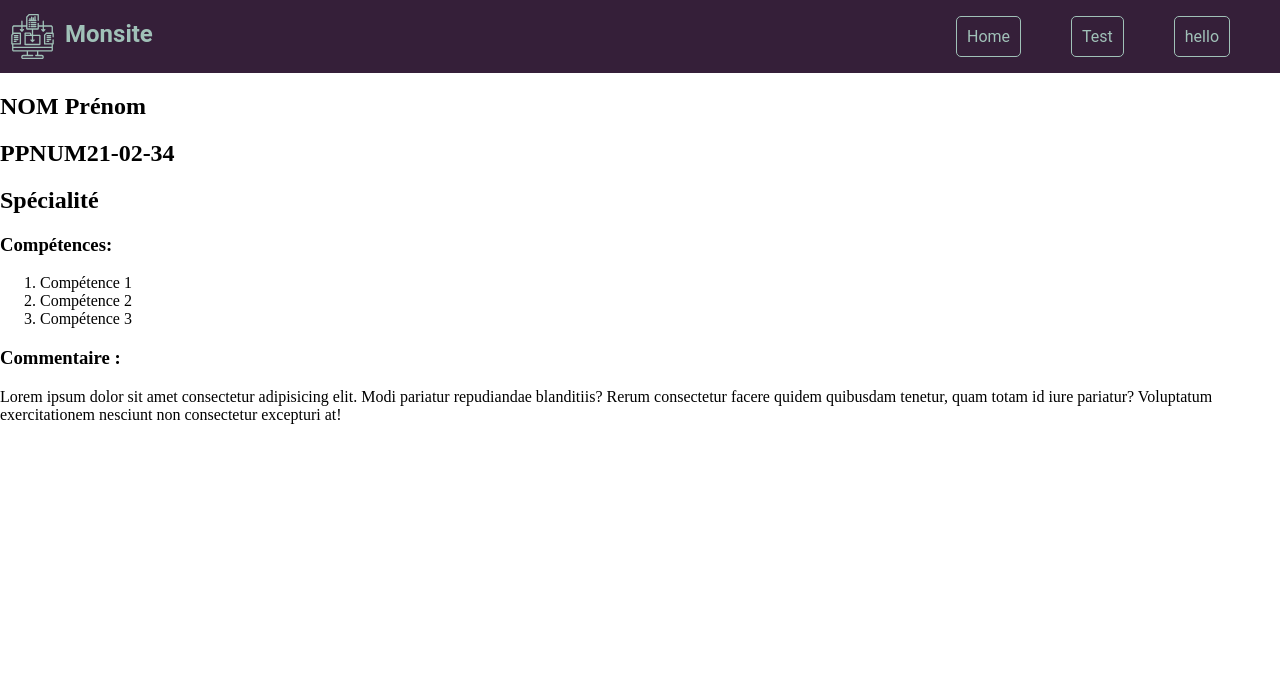
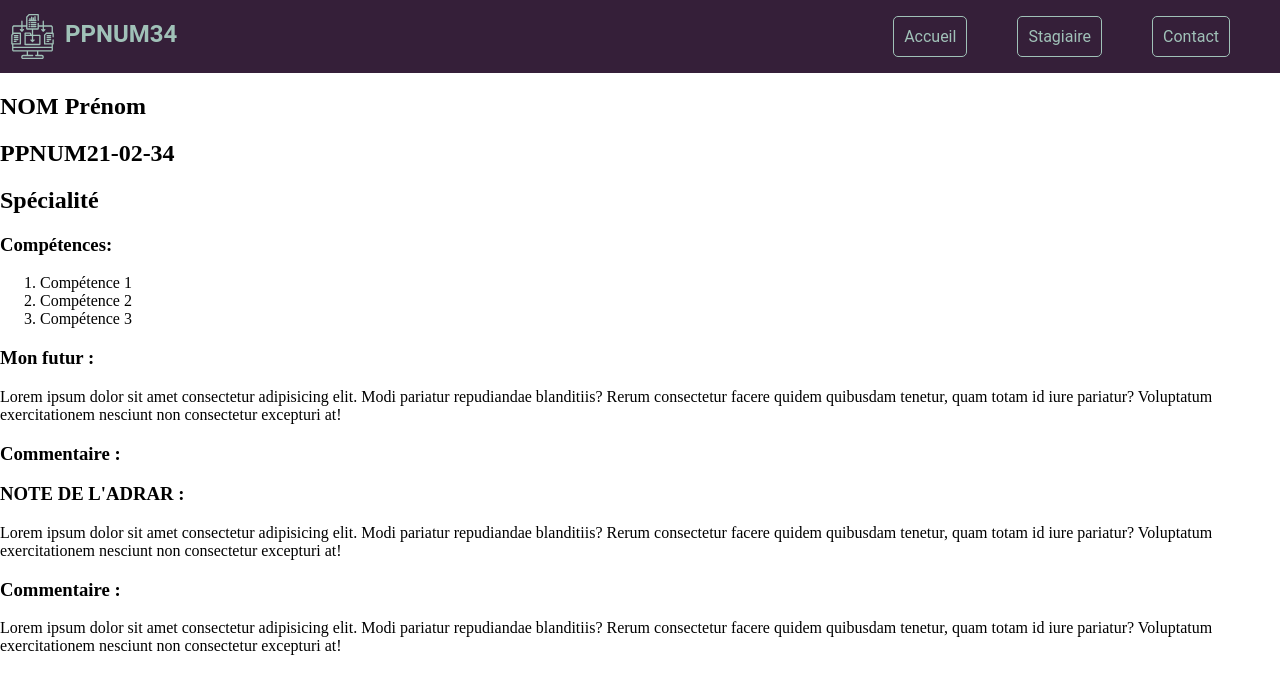
Before and after one commit to mithridatem/ppnum34, a plain HTML site: page TemplateStagiaire.html in a window 1280 px wide. Drawn offline with Linux system fonts and the light colour scheme.

Commit message:
Update TemplateStagiaire.html

```diff
--- a/TemplateStagiaire.html
+++ b/TemplateStagiaire.html
@@ -14,13 +14,13 @@
                 <img src="./menu.svg" alt="" class="burgerButton" width="40px">
                 <div>
                     <img src="./collecte-de-donnees.svg" alt="" class="brand" width="45px">
-                    <h1>Monsite</h1>
+                    <h1>PPNUM34</h1>
                 </div>
             </div>
             <ul>
-                <a><li>Home</li></a>
-                <a><li>Test</li></a>
-                <a><li>hello</li></a>
+                <a><li>Accueil</li></a>
+                <a><li>Stagiaire</li></a>
+                <a><li>Contact</li></a>
             </ul>
             <!-- créer une liste ul avec  des li à intérieur -->
         </nav>
@@ -35,6 +35,13 @@
             <li>Compétence 2</li>
             <li>Compétence 3</li>
         </ol>
+        <h3>Mon futur :</h3>
+        <p>Lorem ipsum dolor sit amet consectetur adipisicing elit. Modi pariatur repudiandae blanditiis? Rerum consectetur facere quidem quibusdam tenetur, quam totam id iure pariatur? Voluptatum exercitationem nesciunt non consectetur excepturi at!</p>
+        <h3>Commentaire :</h3>
+
+        <h3>NOTE DE L'ADRAR :</h3>
+        <p>Lorem ipsum dolor sit amet consectetur adipisicing elit. Modi pariatur repudiandae blanditiis? Rerum consectetur facere quidem quibusdam tenetur, quam totam id iure pariatur? Voluptatum exercitationem nesciunt non consectetur excepturi at!</p>
+
         <h3>Commentaire :</h3>
         <p>Lorem ipsum dolor sit amet consectetur adipisicing elit. Modi pariatur repudiandae blanditiis? Rerum consectetur facere quidem quibusdam tenetur, quam totam id iure pariatur? Voluptatum exercitationem nesciunt non consectetur excepturi at!</p>
     </section>
```
